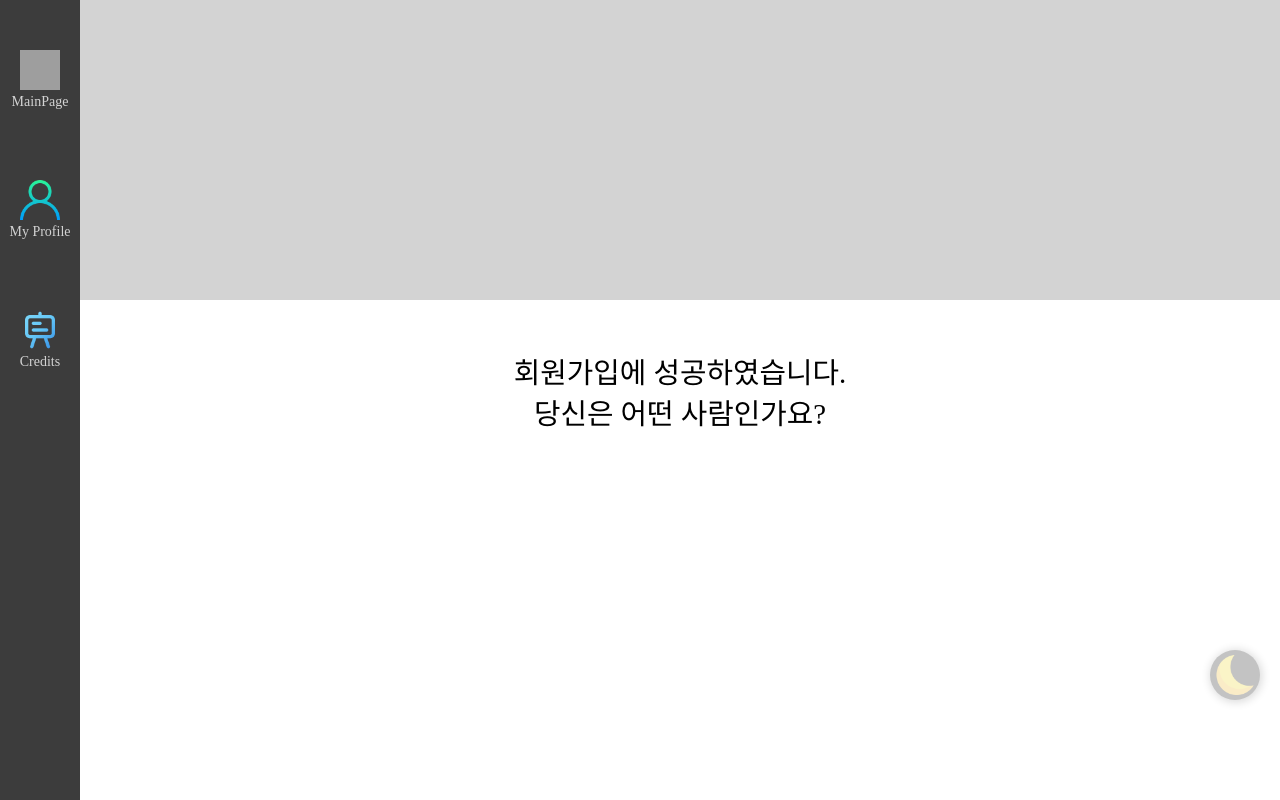
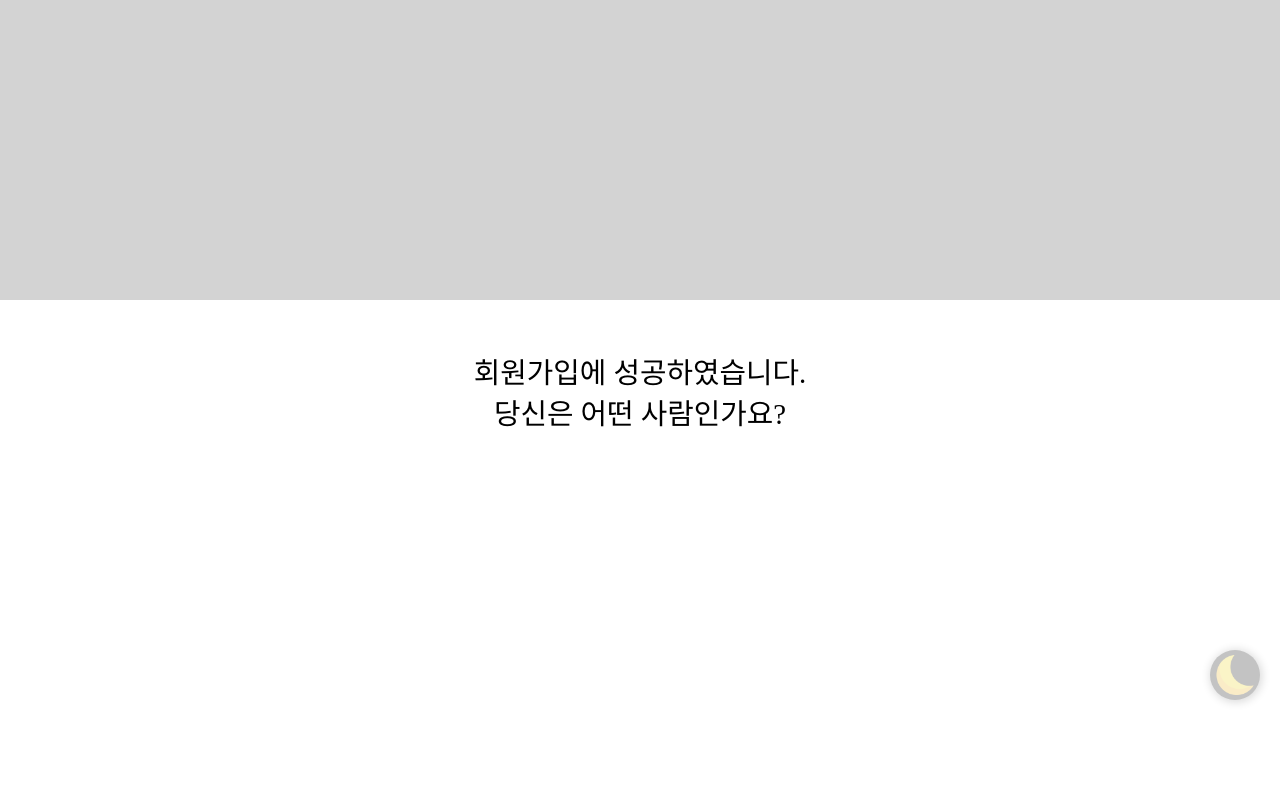
Before and after one commit to DKU-D-Coding-teams/2023-1-developers, a React (Create React App) app in the folder frontend/: page /register/profile-register in a window 1280 px wide. Built offline with nearby package versions, Linux system fonts and the light colour scheme; grey boxes are pictures that could not be loaded; a web font is replaced by a local one.

Commit message:
feat: 회원가입 페이지에서 Navbar 뺌

```diff
--- a/frontend/src/pages/register/ProfileRegister.tsx
+++ b/frontend/src/pages/register/ProfileRegister.tsx
@@ -1,6 +1,7 @@
 import { RegisterPageTitle } from "components";
-import styled from "styled-components";
-import { waitAndDragUpFadeIn } from "styles";
+
+// TODO // pages/register에다가 계속 이렇게 할 건지, components/register로 옮길 건지
+// TODO // 일단 pages/register에서 하다가 틀 잡히면 확실히 정해서 옮겨버리자.
 
 export default function ProfileRegister() {
   return (
--- a/frontend/src/pages/register/Register.tsx
+++ b/frontend/src/pages/register/Register.tsx
@@ -1,11 +1,11 @@
-import { NavbarSection, TopBackground } from "components";
+import { TopBackground } from "components";
 import { Outlet } from "react-router-dom";
 
 export default function Register() {
   return (
-    <NavbarSection>
+    <>
       <TopBackground />
       <Outlet />
-    </NavbarSection>
+    </>
   );
 }
```
